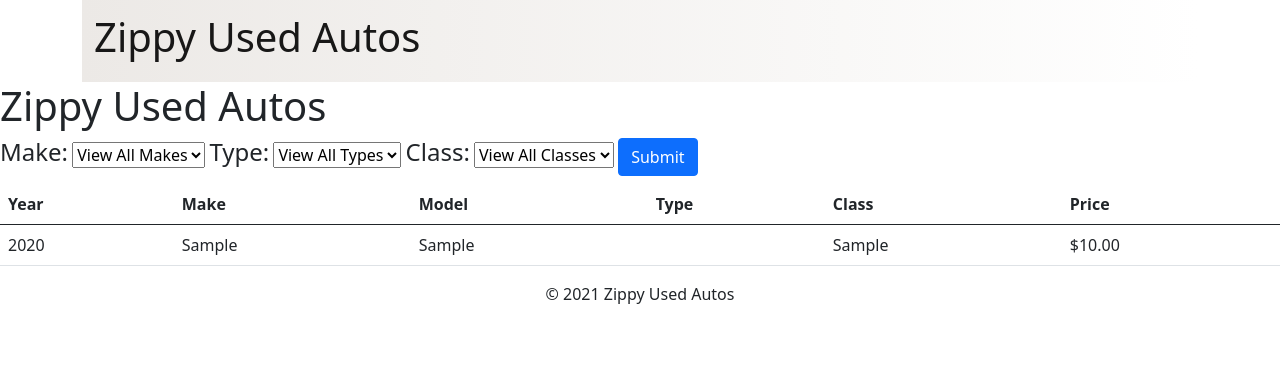
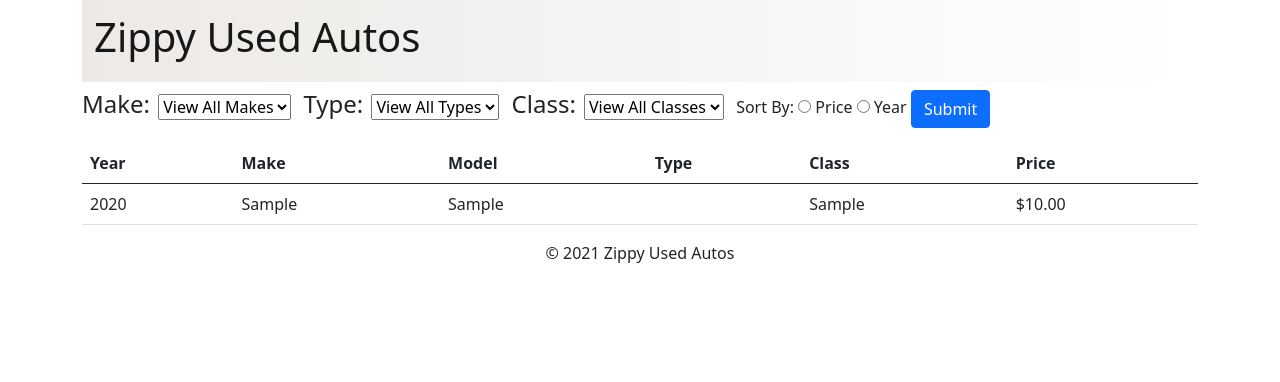
Before and after one commit to mnstucky/INF653-week-nine-project, a PHP site: page / in a window 1280 px wide. Shown: the top 382 px of the page. Run offline with PHP 8.4, Linux system fonts and the light colour scheme; tables that the repository leaves empty or names only in its code hold one stand-in row (values such as "Sample post").

Commit message:
Add sort functionality

```diff
--- a/index.php
+++ b/index.php
@@ -15,6 +15,10 @@ if ($action == NULL) {
     if ($action == NULL) {
         $action = 'list_vehicles';
     }
+}
+
+if (!isset($sortMethod)) {
+    $sortMethod = filter_input(INPUT_GET, 'sortMethod');
 }
 
 if ($action == 'list_vehicles') {
@@ -42,15 +46,15 @@ if ($action == 'list_vehicles') {
     if ($makeId == NULL || $makeId == FALSE) {
         if ($typeId == NULL || $typeId == FALSE) {
             if ($classId == NULL || $classId == FALSE) {
-                $vehicles = get_all_vehicles();
+                $vehicles = get_all_vehicles($sortMethod);
             } else {
-                $vehicles = get_vehicles_by_class($classId);
+                $vehicles = get_vehicles_by_class($classId, $sortMethod);
             }
         } else {
-            $vehicles = get_vehicles_by_type($typeId);
+            $vehicles = get_vehicles_by_type($typeId, $sortMethod);
         }
     } else {
-        $vehicles = get_vehicles_by_make($makeId);
+        $vehicles = get_vehicles_by_make($makeId, $sortMethod);
     }
     include('./view/vehicle_list.php');
 }
--- a/model/vehicle_db.php
+++ b/model/vehicle_db.php
@@ -2,9 +2,14 @@
 
 require('db_connect.php');
 
-function get_all_vehicles() {
+function get_all_vehicles($sortMethod)
+{
     global $db;
-    $query = 'SELECT * FROM vehicles';
+    if ($sortMethod == 'year') {
+        $query = 'SELECT * FROM vehicles ORDER BY year DESC';
+    } else {
+        $query = 'SELECT * FROM vehicles ORDER BY price DESC';
+    }
     $statement = $db->prepare($query);
     $statement->execute();
     $vehicles = $statement->fetchAll();
@@ -12,8 +17,14 @@ function get_all_vehicles() {
     return $vehicles;
 }
 
-function get_vehicles_by_make($makeId) {
+function get_vehicles_by_make($makeId, $sortMethod)
+{
     global $db;
+    if ($sortMethod == 'year') {
+        $query = 'SELECT * FROM vehicles ORDER BY year DESC';
+    } else {
+        $query = 'SELECT * FROM vehicles ORDER BY price DESC';
+    }
     $query = 'SELECT * FROM vehicles WHERE make_id = :makeid';
     $statement = $db->prepare($query);
     $statement->bindValue(':makeid', $makeId);
@@ -23,9 +34,14 @@ function get_vehicles_by_make($makeId) {
     return $vehicles;
 }
 
-function get_vehicles_by_type($typeId) {
+function get_vehicles_by_type($typeId, $sortMethod)
+{
     global $db;
-    $query = 'SELECT * FROM vehicles WHERE type_id = :typeid';
+    if ($sortMethod == 'year') {
+        $query = 'SELECT * FROM vehicles WHERE type_id = :typeid ORDER BY year DESC';
+    } else {
+        $query = 'SELECT * FROM vehicles WHERE type_id = :typeid ORDER BY price DESC';
+    }
     $statement = $db->prepare($query);
     $statement->bindValue(':typeid', $typeId);
     $statement->execute();
@@ -34,9 +50,14 @@ function get_vehicles_by_type($typeId) {
     return $vehicles;
 }
 
-function get_vehicles_by_class($classId) {
+function get_vehicles_by_class($classId, $sortMethod)
+{
     global $db;
-    $query = 'SELECT * FROM vehicles WHERE class_id = :classid';
+    if ($sortMethod == 'year') {
+        $query = 'SELECT * FROM vehicles WHERE class_id = :classid ORDER BY year DESC';
+    } else {
+        $query = 'SELECT * FROM vehicles WHERE class_id = :classid ORDER BY price DESC';
+    }
     $statement = $db->prepare($query);
     $statement->bindValue(':classid', $classId);
     $statement->execute();
--- a/view/vehicle_list.php
+++ b/view/vehicle_list.php
@@ -1,13 +1,12 @@
 <?php require('header.php'); ?>
 
-<main>
-    <h1>Zippy Used Autos</h1>
+<main class="container">
     <section class="mt-2 mb-2">
         <form action="index.php" method="GET">
             <label for="makeId">
                 <h4>Make:</h4>
             </label>
-            <select id="makeId" name="makeId">
+            <select id="makeId" name="makeId" class="me-2 ms-1">
                 <option value="all">View All Makes</option>
                 <?php foreach ($makes as $make) { ?>
                     <option value="<?php echo $make['id'] ?>">
@@ -18,7 +17,7 @@
             <label for="typeId">
                 <h4>Type:</h4>
             </label>
-            <select id="typeId" name="typeId">
+            <select id="typeId" name="typeId" class="me-2 ms-1">
                 <option value="all">View All Types</option>
                 <?php foreach ($types as $type) { ?>
                     <option value="<?php echo $type['id'] ?>">
@@ -29,7 +28,7 @@
             <label for="classId">
                 <h4>Class:</h4>
             </label>
-            <select id="classId" name="classId">
+            <select id="classId" name="classId" class="me-2 ms-1">
                 <option value="all">View All Classes</option>
                 <?php foreach ($classes as $class) { ?>
                     <option value="<?php echo $class['id'] ?>">
@@ -37,7 +36,13 @@
                     </option>
                 <?php } ?>
             </select>
-
+            <label for="sortMethod">
+                <p>Sort By: </p>
+            </label>
+            <input type="radio" id="price" name="sortMethod" value="price">
+            <label for="price">Price</label>
+            <input type="radio" id="year" name="sortMethod" value="year">
+            <label for="year">Year</label>
             <button type="submit" class="btn btn-primary">Submit</button>
         </form>
     </section>
```
